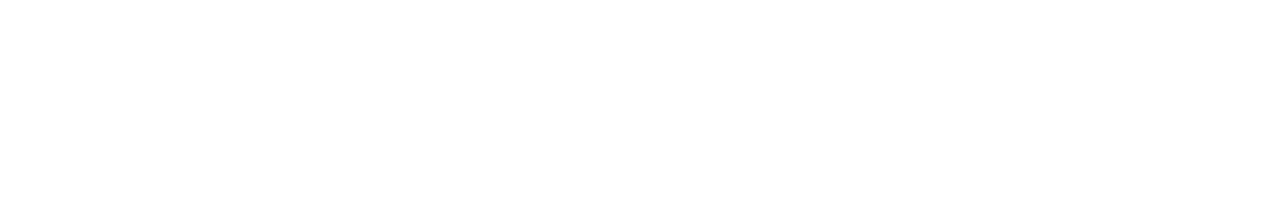
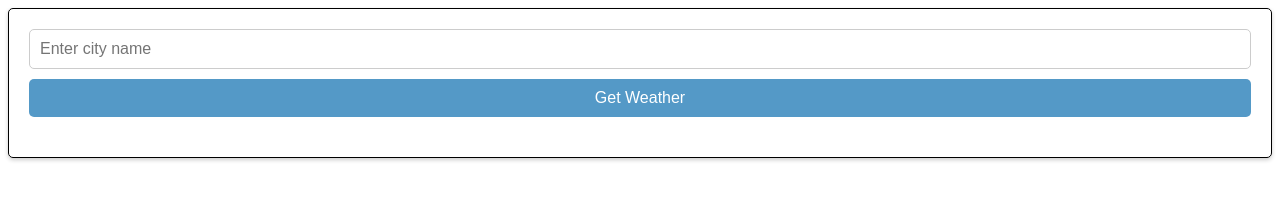
Before and after one commit to SapirOhava/rise-task, a plain HTML site: page index.html in a window 1280 px wide. Drawn offline with Linux system fonts and the light colour scheme.

Commit message:
fixed the days orders and purged again to the cdn by changing the tag on the version

```diff
--- a/index.html
+++ b/index.html
@@ -12,6 +12,6 @@
   </head>
   <body>
     <div id="targetDiv"></div>
-    <!-- <script src="https://cdn.jsdelivr.net/gh/SapirOhava/rise-task@v1.0.0/dynamicWeatherScript.js"></script> -->
+    <script src="https://cdn.jsdelivr.net/gh/SapirOhava/rise-task@v1.0.1/dynamicWeatherScript.js"></script>
   </body>
 </html>
```
Also changed, not shown: 1 other file.
